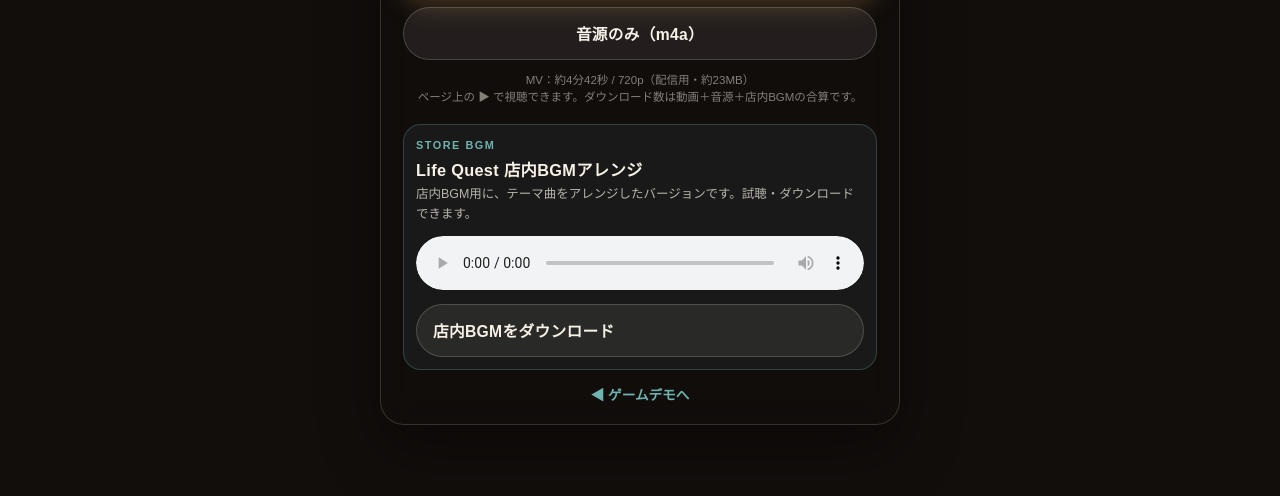
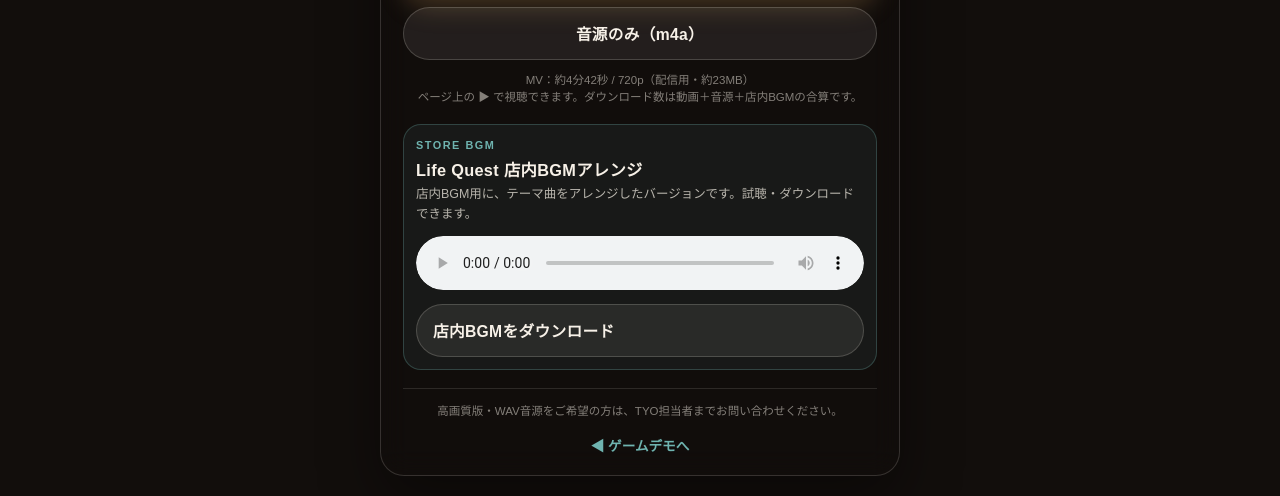
Before and after one commit to nattsu0696/life-quest-demo, a plain HTML site: page theme.html in a window 1280 px wide. Shown: the part 926-1422 px from the top of the page. Before the commit the page ends 1371 px from the top, so only its background shows below. Drawn offline with Linux system fonts and the light colour scheme; no server answers; a web font is replaced by a local one.

Commit message:
Add files via upload

```diff
--- a/theme.html
+++ b/theme.html
@@ -271,6 +271,15 @@
       font-size: 0.72rem;
       line-height: 1.5;
     }
+    .contact-note {
+      margin: 18px 0 0;
+      padding-top: 14px;
+      border-top: 1px solid rgba(247, 241, 232, 0.12);
+      color: var(--soft);
+      font-size: 0.72rem;
+      line-height: 1.55;
+      text-align: center;
+    }
     .nav {
       margin: 14px 0 0;
     }
@@ -352,6 +361,7 @@
         </div>
       </section>
 
+      <p class="contact-note">高画質版・WAV音源をご希望の方は、TYO担当者までお問い合わせください。</p>
       <p class="nav"><a href="./">◀ ゲームデモへ</a></p>
     </section>
   </main>
```
